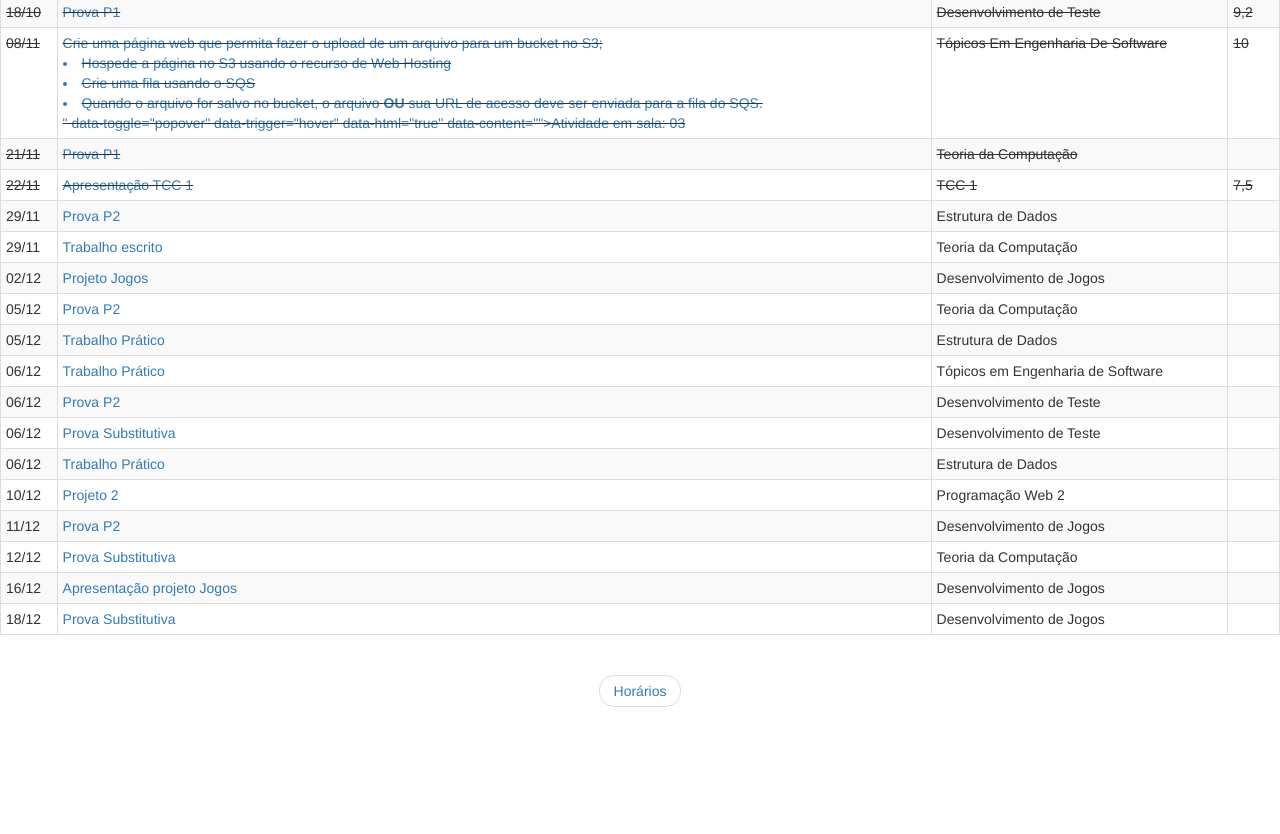
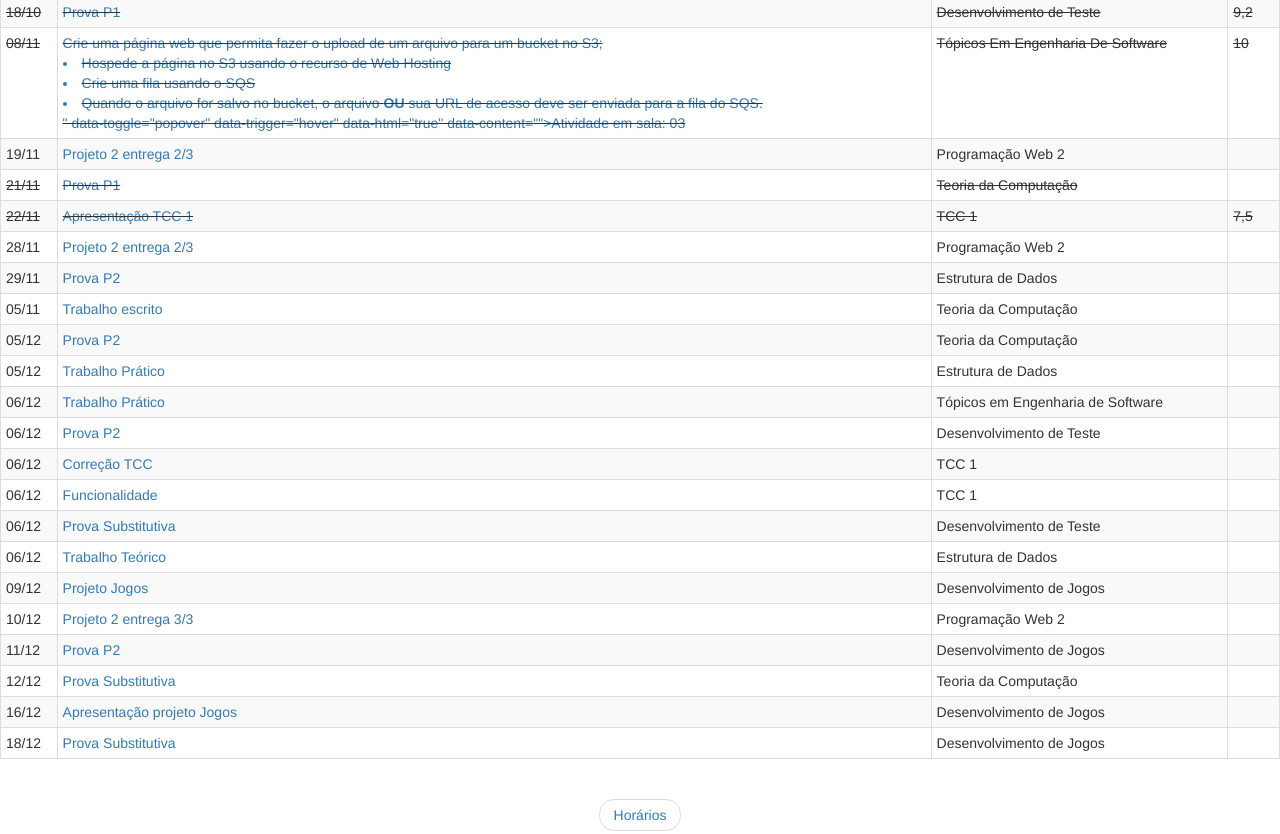
Before and after one commit to Yagolis/yagolis.github.io, a plain HTML site: page provas2019-2.html in a window 1280 px wide. Shown: the part 820-1654 px from the top of the page. Before the commit the page ends 1547 px from the top, so only its background shows below. Drawn offline with nearby package versions, Linux system fonts and the light colour scheme.

Commit message:
Upload trabalhos e provas

```diff
--- a/provas2019-2.html
+++ b/provas2019-2.html
@@ -208,7 +208,7 @@
                         <td><s>04/10<s></td>
                         <td><s><a href="#" title="Detalhes" data-toggle="popover" data-trigger="hover" data-html="true" data-content="ED Tipos de dados abstratos (TAD) – Pilha, fila e listas">Prova P1</a><s></td>
                         <td><s>Estrutura de Dados<s></td>
-                        <td><s><s></td>
+                        <td><s>2,5<s></td>
                     </tr>
 		</div>
 		<div class="container">
@@ -253,6 +253,19 @@
 
 		<div class="container">
                     <tr>
+                        <td></s>19/11</s></td>
+                        <td></s><a href="#" title="- Entrega de uma funcionalidade definida com o professor.
+				                     Nesta entrega, devera também ser estabelecido o repositório do projeto no Github, controle das atividades
+						     utilizando issues do Github e disponibilização da aplicação web em um serviço de hospedagem"
+						      data-toggle="popover" data-trigger="hover" data-html="true" data-content="">Projeto 2 entrega 2/3</a></s></td>
+                        <td></s>Programação Web 2</s></td>
+                        <td></s></s></td>
+                    </tr>
+		</div>
+
+
+		<div class="container">
+                    <tr>
                         <td><s>21/11<s></td>
                         <td><s><a href="#" title="Detalhes" data-toggle="popover" data-trigger="hover" data-html="true" data-content="">Prova P1</a><s></td>
                         <td><s>Teoria da Computação<s></td>
@@ -269,6 +282,20 @@
                     </tr>
 		</div>
 
+	        <div class="container">
+                    <tr>
+                        <td></s>28/11</s></td>
+                        <td></s><a href="#" title="- Entrega de mais uma funcionalidade definida com o professor. Nesta entrega,
+						     devera também ser definida uma estratégia de Teste de Software automatizado para o
+						     lado servidor da aplicação web (sugestão: Supertest). A elaboração da estratégia de Teste
+						     de Software sera avaliada pela cobertura atingida pela mesma em ambos os componentes
+						     da aplicação. A execução dos testes de software também deverão ser vinculados a um
+						     servidor de Integração Contínua (Opcional - sugestão: Travis-CI)." data-toggle="popover" data-trigger="hover" data-html="true" data-content="">Projeto 2 entrega 2/3</a></s></td>
+                        <td></s>Programação Web 2</s></td>
+                        <td></s></s></td>
+                    </tr>
+		</div>
+
 		<div class="container">
                     <tr>
                         <td></s>29/11</s></td>
@@ -280,21 +307,13 @@
 
 		<div class="container">
                     <tr>
-                        <td></s>29/11</s></td>
+                        <td></s>05/11</s></td>
                         <td></s><a href="#" title="Detalhes" data-toggle="popover" data-trigger="hover" data-html="true" data-content="">Trabalho escrito</a></s></td>
                         <td></s>Teoria da Computação</s></td>
                         <td></s></s></td>
                     </tr>
 		</div>
 
-		<div class="container">
-                    <tr>
-                        <td></s>02/12</s></td>
-                        <td></s><a href="#" title="Detalhes" data-toggle="popover" data-trigger="hover" data-html="true" data-content="">Projeto Jogos</a></s></td>
-                        <td></s>Desenvolvimento de Jogos</s></td>
-                        <td></s></s></td>
-                    </tr>
-		</div>
 
 		<div class="container">
                     <tr>
@@ -329,8 +348,26 @@
 		<div class="container">
                     <tr>
                         <td></s>06/12</s></td>
-                        <td></s><a href="#" title="Detalhes" data-toggle="popover" data-trigger="hover" data-html="true" data-content="">Prova P2</a></s></td>
+                        <td></s><a href="#" title="Jacoco, Selenium" data-toggle="popover" data-trigger="hover" data-html="true" data-content="">Prova P2</a></s></td>
                         <td></s>Desenvolvimento de Teste</s></td>
+                        <td></s></s></td>
+                    </tr>
+		</div>
+
+		<div class="container">
+                    <tr>
+                        <td></s>06/12</s></td>
+                        <td></s><a href="#" title="Entrega da correção da proposta de projeto de trabalho de conclusão (Texto corrigido)" data-toggle="popover" data-trigger="hover" data-html="true" data-content="">Correção TCC</a></s></td>
+                        <td></s>TCC 1</s></td>
+                        <td></s></s></td>
+                    </tr>
+		</div>
+
+		<div class="container">
+                    <tr>
+                        <td></s>06/12</s></td>
+                        <td></s><a href="#" title="Apresentação do seminário de acompanhamento do projeto do trabalho de conclusão" data-toggle="popover" data-trigger="hover" data-html="true" data-content="">Funcionalidade</a></s></td>
+                        <td></s>TCC 1</s></td>
                         <td></s></s></td>
                     </tr>
 		</div>
@@ -347,7 +384,7 @@
 		<div class="container">
                     <tr>
                         <td></s>06/12</s></td>
-                        <td></s><a href="#" title="Detalhes" data-toggle="popover" data-trigger="hover" data-html="true" data-content="">Trabalho Prático</a></s></td>
+                        <td></s><a href="#" title="Detalhes" data-toggle="popover" data-trigger="hover" data-html="true" data-content="">Trabalho Teórico</a></s></td>
                         <td></s>Estrutura de Dados</s></td>
                         <td></s></s></td>
                     </tr>
@@ -355,8 +392,23 @@
 
 		<div class="container">
                     <tr>
+                        <td></s>09/12</s></td>
+                        <td></s><a href="#" title="Realize uma pesquisa sobre árvores AVL e a estrutura de dados hash
+						   Faça uma breve introdução de cada tópico, aplicações, principais funções e exemplos.
+						   Por fim, o trabalho deverá ter uma conclusão pessoal, contextualizando ambos os assuntos com os demais conteúdos da disciplina.
+						   Obs: trabalhos duplicados serão zerados." data-toggle="popover" data-trigger="hover" data-html="true" data-content="">Projeto Jogos</a></s></td>
+                        <td></s>Desenvolvimento de Jogos</s></td>
+                        <td></s></s></td>
+                    </tr>
+		</div>
+
+		<div class="container">
+                    <tr>
                         <td></s>10/12</s></td>
-                        <td></s><a href="#" title="Detalhes" data-toggle="popover" data-trigger="hover" data-html="true" data-content="">Projeto 2</a></s></td>
+                        <td></s><a href="#" title="- Entrega final das funcionalidades restantes do projeto. Nesta entrega, também
+						     devera ser entregue na aplicação web estratégias de cache para os conteúdos estáticos da
+						     aplicação web (sugestão: CloudFlare), estrategias de cache para os dados consultados no
+						     banco de dados (sugestão: REDIS) e uso do pool de conexoes com o banco de dados. " data-toggle="popover" data-trigger="hover" data-html="true" data-content="">Projeto 2 entrega 3/3</a></s></td>
                         <td></s>Programação Web 2</s></td>
                         <td></s></s></td>
                     </tr>
```
